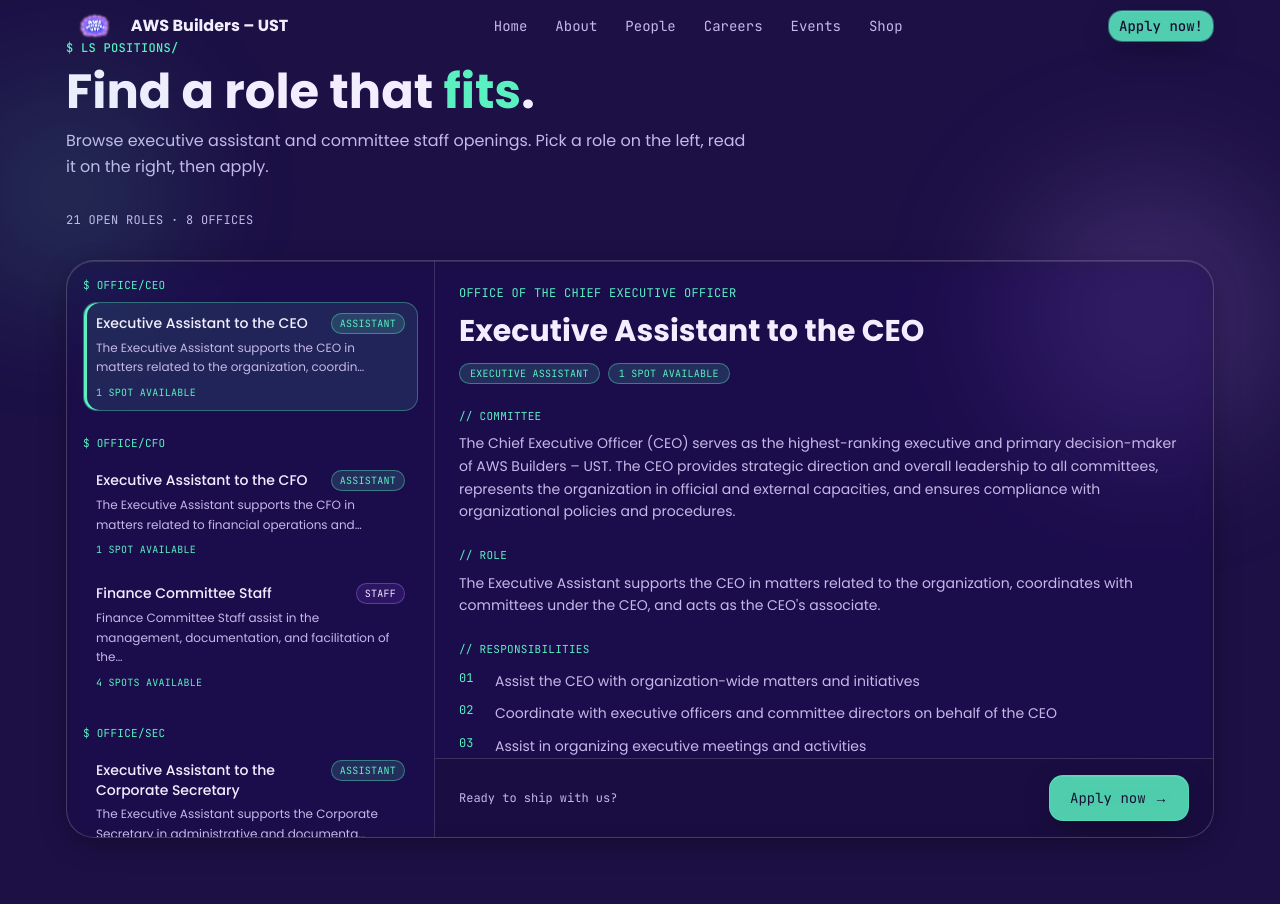
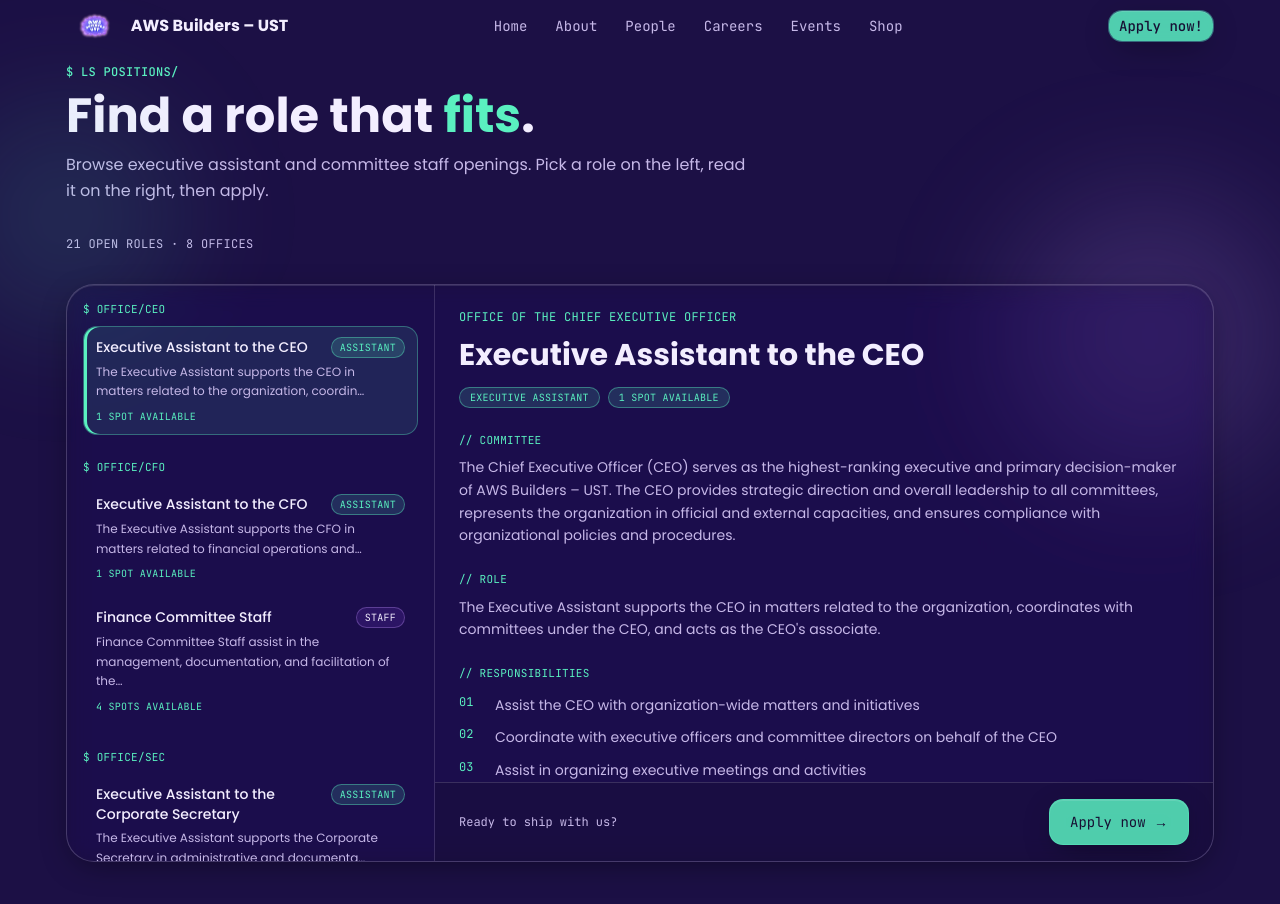
Before and after one commit to aws-ust/aws-r101, a Next.js app in the folder frontend/: page /apply/positions in a window 1280 px wide. Shown: the top 904 px of the page. Built offline with nearby package versions, Linux system fonts and the light colour scheme.

Commit message:
Adjust hero and positions navbar spacing

```diff
--- a/frontend/src/app/apply/positions/page.tsx
+++ b/frontend/src/app/apply/positions/page.tsx
@@ -2,7 +2,7 @@ import { PositionsBrowser } from "@/components/positions-browser"
 
 export default function PositionsPage() {
   return (
-    <main className="mx-auto flex w-full max-w-[1180px] flex-1 flex-col gap-10 px-4 pb-16 pt-10">
+    <main className="mx-auto flex w-full max-w-[1180px] flex-1 flex-col gap-10 px-4 pb-16 pt-16">
       <PositionsBrowser />
     </main>
   )
--- a/frontend/src/components/hero.tsx
+++ b/frontend/src/components/hero.tsx
@@ -5,11 +5,11 @@ import { useEffect, useRef } from "react"
 import { Button } from "@/components/ui/button"
 
 const heroClasses =
-  "relative left-1/2 -mt-16 mb-[-40px] flex min-h-[calc(100svh-6rem)] w-screen -translate-x-1/2 overflow-hidden bg-cover bg-center text-center"
+  "relative left-1/2 -mt-16 mb-[-40px] flex min-h-[calc(100svh-10rem)] w-screen -translate-x-1/2 overflow-hidden bg-cover bg-center text-center"
 const overlayClasses =
   "absolute inset-0 -z-10 bg-[linear-gradient(180deg,rgba(23,15,51,0.1),rgba(42,18,89,0.03)_50%,rgba(23,15,51,0.2))]"
 const contentClasses =
-  "relative mx-auto flex min-h-[calc(100svh-6rem)] w-full max-w-[1180px] flex-col items-center justify-between"
+  "relative mx-auto flex min-h-[calc(100svh-10rem)] w-full max-w-[1180px] flex-col items-center justify-between pt-16"
 const artworkClasses =
   "flex w-full shrink-0 flex-col items-center"
 const titleClasses =
```
